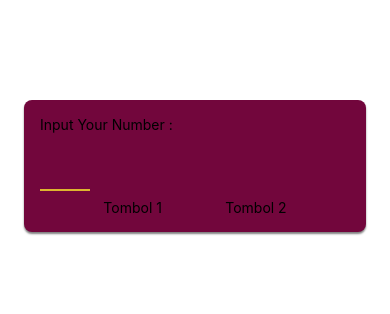
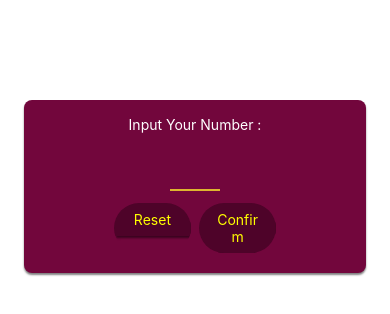
Before and after one commit to antonaulia/RNChapter4MiniGame, a React Native app: screen / in a window 390 px wide. Shown: the top 314 px of the page. Built offline with nearby package versions, Linux system fonts and the light colour scheme.

Commit message:
button styling, press effect

```diff
--- a/components/PrimaryButton.js
+++ b/components/PrimaryButton.js
@@ -1,21 +1,52 @@
 import { View, Text, Pressable, StyleSheet } from "react-native";
 
-
 function PrimaryButton(props) {
-  function buttonPressedHandler(props){
-    console.log('Button Pressed')
+  function buttonPressedHandler() {
+    console.log("Button Pressed " + props.children);
   }
   return (
-    <Pressable onPress={buttonPressedHandler}>
-      <View>
-        <Text>{props.children}</Text>
-      </View>
-    </Pressable>
+    <View style={styles.buttonContainerOuter}>
+      <Pressable
+        onPress={buttonPressedHandler}
+        android_ripple={{ color: "grey" }}
+        style={({ pressed }) =>
+          pressed
+            ? [styles.pressedButtonContainer, styles.buttonContainer]
+            : styles.buttonContainer
+        }
+      >
+        <View>
+          <Text style={styles.buttonText}>{props.children}</Text>
+        </View>
+      </Pressable>
+    </View>
   );
 }
 
 export default PrimaryButton;
 
 const styles = StyleSheet.create({
-
-})
+  pressedButtonContainer: {
+    opacity: 0.5,
+  },
+  buttonContainerOuter: {
+    borderRadius: 28,
+    margin: 4,
+    overflow: "hidden",
+    flex : 1
+  },
+  buttonContainer: {
+    backgroundColor: "#4e0329",
+    paddingVertical: 8,
+    paddingHorizontal: 16,
+    elevation: 2,
+    shadowColor: "black",
+    shadowOpacity: 0.5,
+    shadowRadius: 2,
+    shadowOffset: { width: 2, height: 2 },
+  },
+  buttonText: {
+    color: "yellow",
+    textAlign: "center",
+  },
+});
--- a/screens/StartGameScreen.js
+++ b/screens/StartGameScreen.js
@@ -4,15 +4,15 @@ import PrimaryButton from "../components/PrimaryButton";
 function StartGameScreen() {
   return (
     <View style={styles.inputContainer}>
-      <Text>Input Your Number :</Text>
+      <Text style={styles.textCenter}>Input Your Number :</Text>
       <TextInput
         style={styles.numberInput}
         maxLength={2}
         keyboardType={"number-pad"}
       />
       <View style={styles.buttonContainer}>
-        <PrimaryButton>Tombol 1</PrimaryButton>
-        <PrimaryButton>Tombol 2</PrimaryButton>
+        <PrimaryButton>Reset</PrimaryButton>
+        <PrimaryButton>Confirm</PrimaryButton>
       </View>
     </View>
   );
@@ -21,12 +21,17 @@ function StartGameScreen() {
 export default StartGameScreen;
 
 const styles = StyleSheet.create({
+  textCenter :{
+    color : 'white',
+    textAlign : 'center'
+  },
   inputContainer: {
     padding: 16,
     marginTop: 100,
     marginHorizontal: 24,
     padding: 16,
     justifyContent: 'space-around',
+    alignItems : 'center',
     backgroundColor: "#72063c",
     borderRadius: 8,
     elevation: 4,
@@ -44,6 +49,7 @@ const styles = StyleSheet.create({
     borderBottomWidth: 2,
     borderBottomColor: "#ddb52f",
     color: "#ddb52f",
+    textAlign: 'center'
   },
   buttonContainer :{
       flexDirection : 'row',
```
